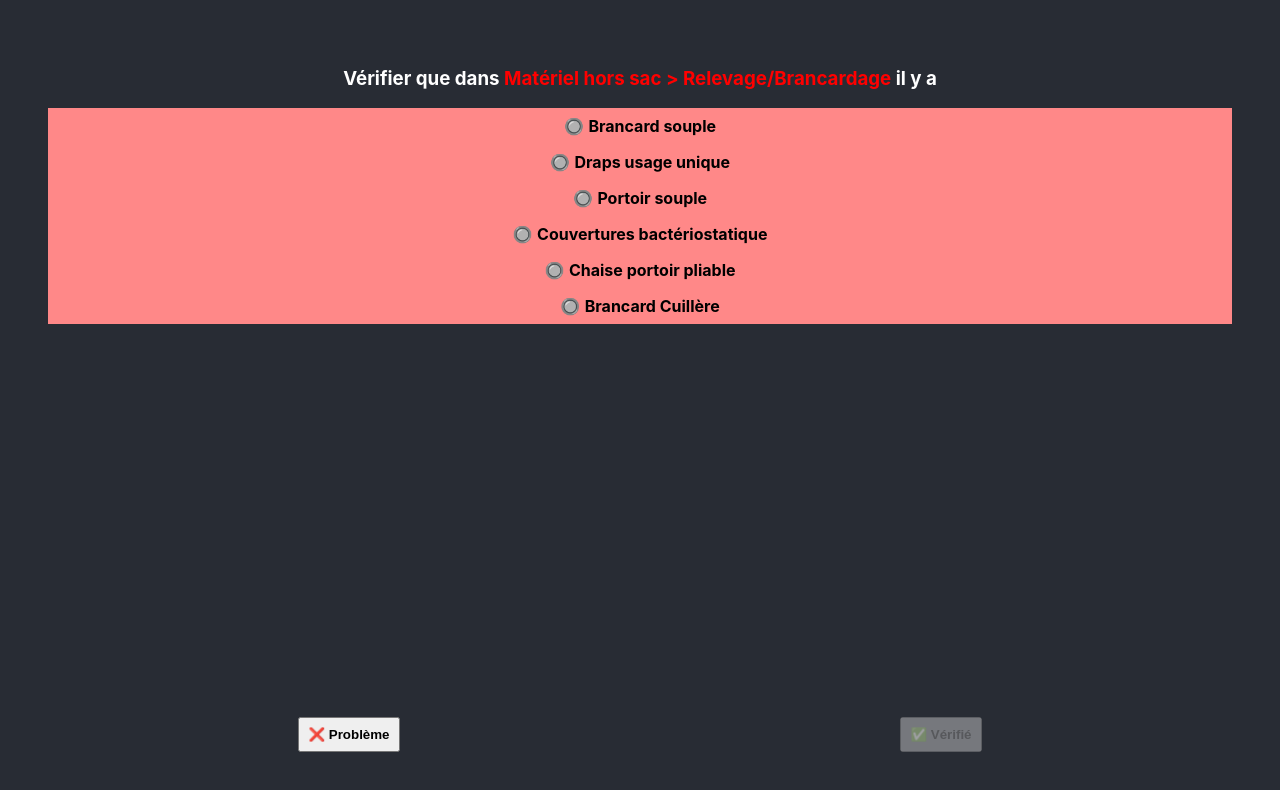
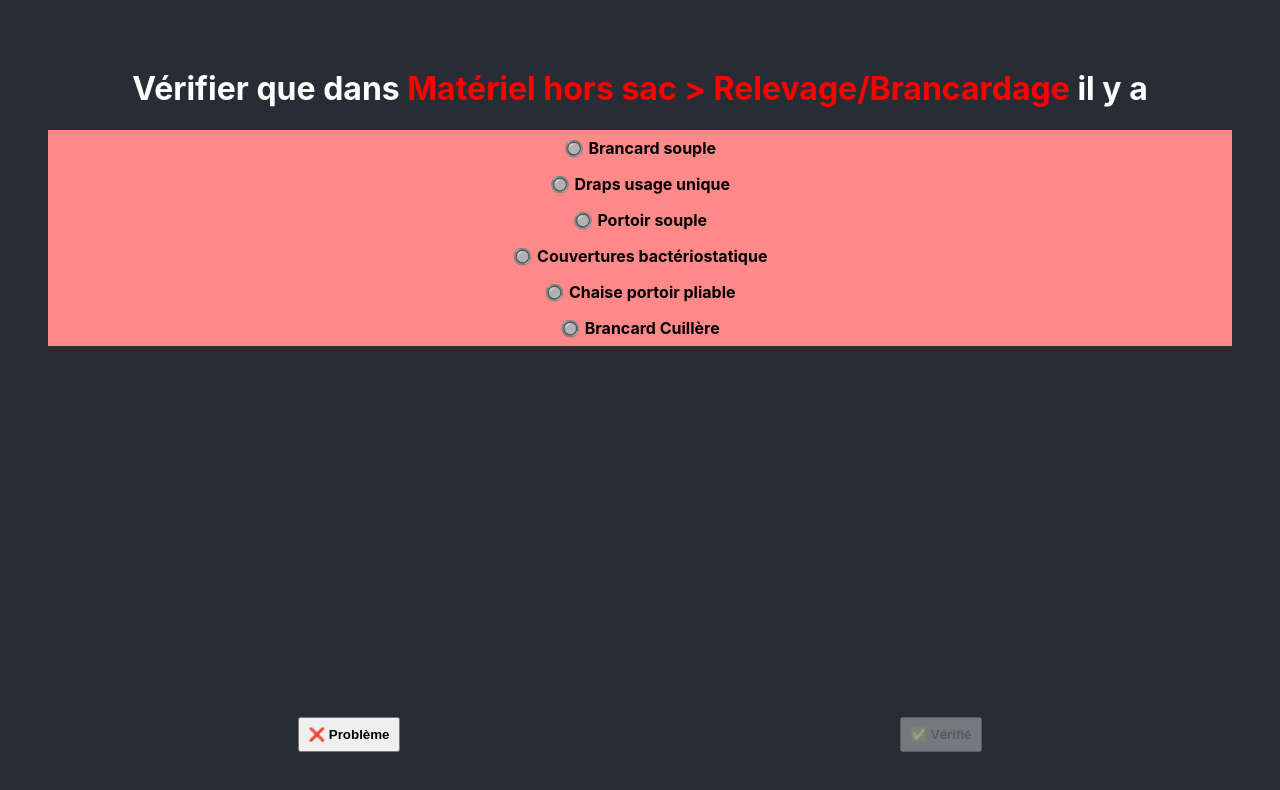
Before and after one commit to Gguigre/sfcb93-checkup, a React (Create React App) app: page / in a window 1280 px wide. Shown: the top 790 px of the page. Built offline with nearby package versions, Linux system fonts and the light colour scheme.

Commit message:
style: bigger titles

```diff
--- a/src/components/Reviews/CheckReview.tsx
+++ b/src/components/Reviews/CheckReview.tsx
@@ -22,7 +22,7 @@ export const CheckReview: React.FC<{
 
   return (
     <GenericReview
-      Title={<h3>Vérification pour <RedText>{review.location}</RedText></h3>}
+      Title={<h1>Vérification pour <RedText>{review.location}</RedText></h1>}
       onOk={onOk}
       onIssue={onIssueCallback}
       canSubmit={isChecked}
--- a/src/components/Reviews/DateReview.tsx
+++ b/src/components/Reviews/DateReview.tsx
@@ -30,7 +30,7 @@ export const DateReview: React.FC<{
   }, [isDateInvalid, onIssueCallback, onOk])
 
   return <GenericReview
-    Title={<h3>Vérifier la date de <RedText>{review.location}</RedText></h3>}
+    Title={<h1>Vérifier la date de <RedText>{review.location}</RedText></h1>}
     onOk={onOkCallback}
     onIssue={onIssueCallback}
     canSubmit={!!date}>
--- a/src/components/Reviews/PresenceReview.tsx
+++ b/src/components/Reviews/PresenceReview.tsx
@@ -27,7 +27,7 @@ export const PresenceReview: React.FC<{
 
   return review.items.length > 0 ?
   <GenericReview
-    Title={<h3>Vérifier que dans <RedText>{review.location}</RedText> il y a</h3>}
+    Title={<h1>Vérifier que dans <RedText>{review.location}</RedText> il y a</h1>}
     onOk={onOk}
     onIssue={onIssueCallback}
     canSubmit={nbChecked === review.items.length}>
```
